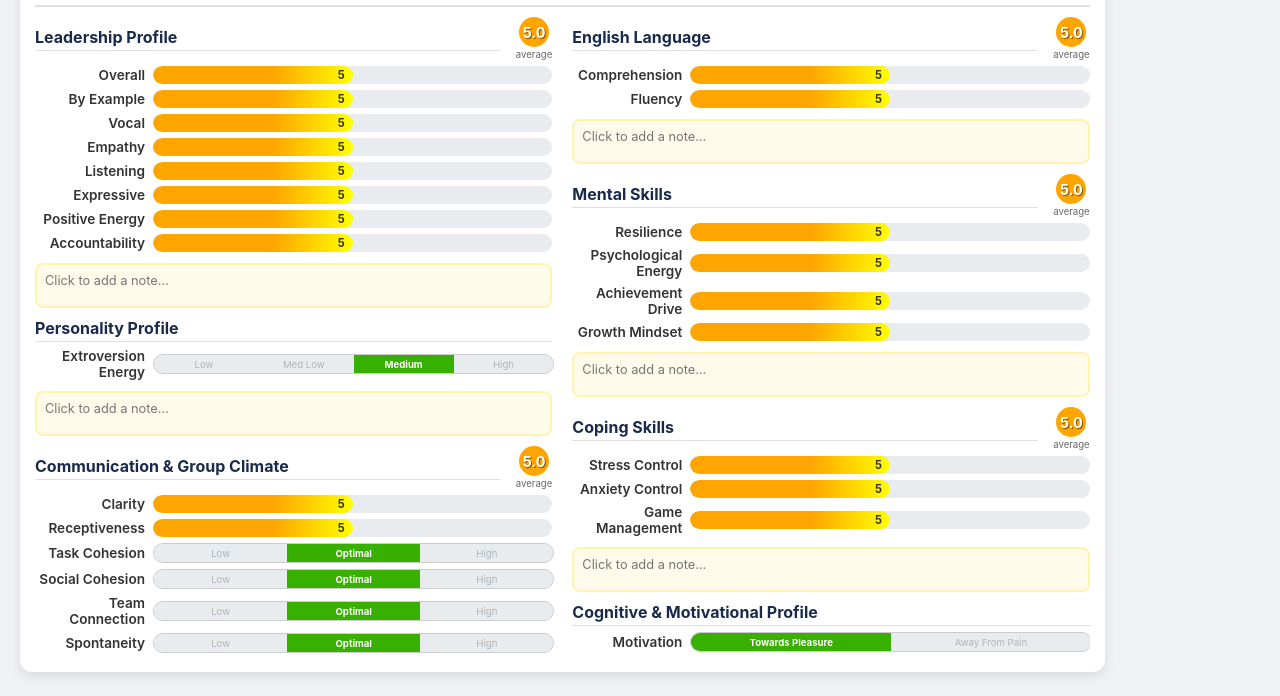
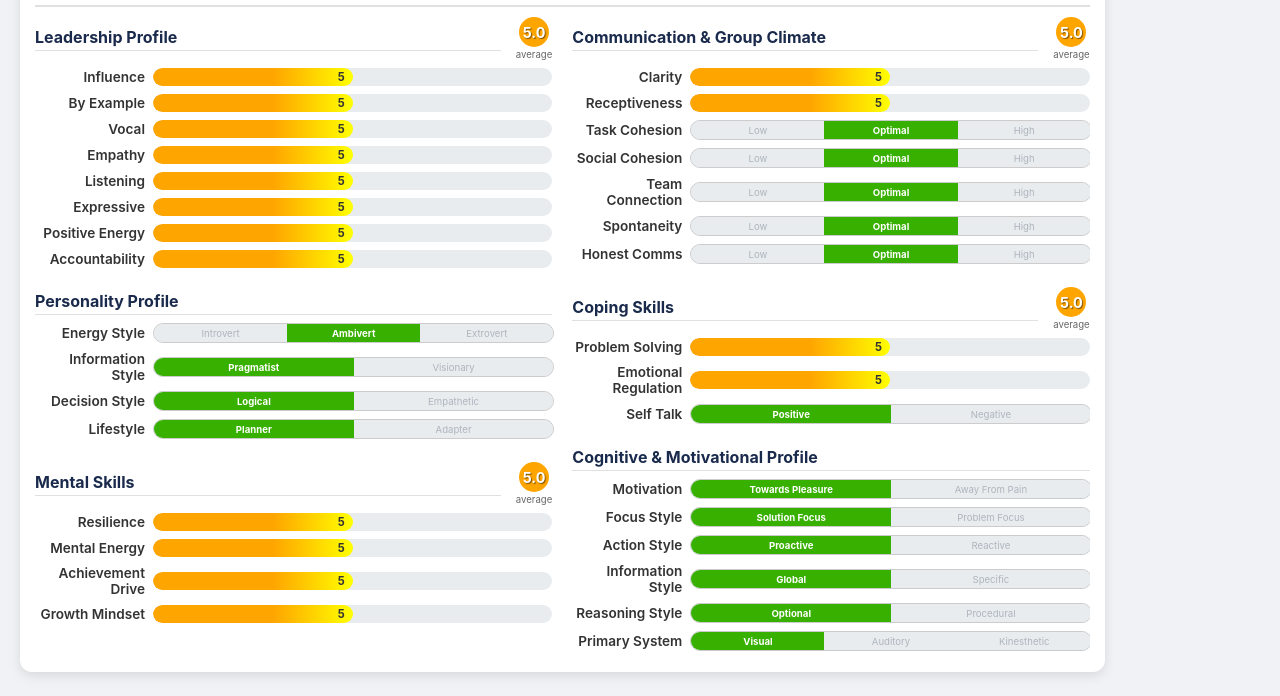
Before and after one commit to WinningTeamMindset/Players-Mental-Profile, a plain HTML site: page index.html in a window 1280 px wide. Shown: the part 104-800 px from the top of the page. Drawn offline with Linux system fonts and the light colour scheme.

Commit message:
Update index.html

```diff
--- a/index.html
+++ b/index.html
@@ -105,39 +105,18 @@
             flex: 1;
             display: flex;
             flex-direction: column;
-            gap: 10px;
-        }
-
-        .section-wrapper {
-            display: flex;
-            flex-direction: column;
-            gap: 5px;
+            gap: 15px;
         }
 
         .parameter-section {
             width: 100%;
         }
 
-        textarea.section-comment-box {
-            width: 100%;
-            box-sizing: border-box;
-            border: 2px solid #FFF3B0;
-            background-color: #FFFAEA;
-            border-radius: 8px;
-            padding: 8px;
-            font-size: 0.8em;
-            line-height: 1.3;
-            color: #555;
-            resize: none;
-            font-family: inherit;
-            height: 45px; /* Adjusted height */
-        }
-
         .section-header {
             display: flex;
             justify-content: space-between;
             align-items: center;
-            margin-bottom: 6px;
+            margin-bottom: 8px;
         }
 
         .parameter-section h3 {
@@ -177,7 +156,7 @@
             grid-template-columns: 110px 1fr;
             align-items: center;
             gap: 8px;
-            margin-bottom: 6px;
+            margin-bottom: 8px;
         }
 
         .parameter-name {
@@ -274,7 +253,6 @@
             body { background-color: #fff; padding: 0; margin: 0; }
             .player-card { box-shadow: none; border: 1px solid #ccc; margin: 0; border-radius: 0; width: 100%; height: 100%; }
             .no-print { display: none !important; }
-            textarea.section-comment-box { border-color: #FFC300; }
         }
     </style>
 </head>
@@ -292,14 +270,12 @@
             shirtNumber: "",
             photoUrl: "https://placehold.co/300x300/cccccc/ffffff?text=Upload",
             data: {
-                leadership: { "Overall": 5, "By Example": 5, "Vocal": 5, "Empathy": 5, "Listening": 5, "Expressive": 5, "Positive Energy": 5, "Accountability": 5 },
-                personality: { "Extroversion Energy": "Medium" },
+                leadership: { "Influence": 5, "By Example": 5, "Vocal": 5, "Empathy": 5, "Listening": 5, "Expressive": 5, "Positive Energy": 5, "Accountability": 5 },
+                personality: { "Energy Style": "Ambivert", "Information Style": "Pragmatist", "Decision Style": "Logical", "Lifestyle": "Planner" },
                 communication: { "Clarity": 5, "Receptiveness": 5, "Task Cohesion": "Optimal", "Social Cohesion": "Optimal", "Team Connection": "Optimal", "Spontaneity": "Optimal", "Honest Comms": "Optimal" },
-                englishLanguage: { "Comprehension": 5, "Fluency": 5 },
-                mentalSkills: { "Resilience": 5, "Psychological Energy": 5, "Achievement Drive": 5, "Growth Mindset": 5 },
-                copingSkills: { "Stress Control": 5, "Anxiety Control": 5, "Game Management": 5 },
-                cognitiveProfile: { "Motivation": "Towards Pleasure", "Focus Style": "Solution Focus", "Action Style": "Proactive", "Information Style": "Global", "Reasoning Style": "Optional", "Primary System": "Visual" },
-                comments: { leadership: "", personality: "", communication: "", englishLanguage: "", mentalSkills: "", copingSkills: "", cognitiveProfile: "" }
+                mentalSkills: { "Resilience": 5, "Mental Energy": 5, "Achievement Drive": 5, "Growth Mindset": 5 },
+                copingSkills: { "Problem Solving": 5, "Emotional Regulation": 5, "Self Talk": "Positive" },
+                cognitiveProfile: { "Motivation": "Towards Pleasure", "Focus Style": "Solution Focus", "Action Style": "Proactive", "Information Style": "Global", "Reasoning Style": "Optional", "Primary System": "Visual" }
             }
         };
 
@@ -340,23 +316,21 @@
         function createParameterHTML(player, playerIndex) {
             const sections = {
                 leadership: { title: "Leadership Profile", type: 'score' },
-                personality: { title: "Personality Profile", type: 'multi', options: { "Extroversion Energy": ["Low", "Med Low", "Medium", "High"] } },
+                personality: { title: "Personality Profile", type: 'multi', options: { "Energy Style": ["Introvert", "Ambivert", "Extrovert"], "Information Style": ["Pragmatist", "Visionary"], "Decision Style": ["Logical", "Empathetic"], "Lifestyle": ["Planner", "Adapter"] }},
                 communication: { title: "Communication & Group Climate", type: 'mixed', score_params: ["Clarity", "Receptiveness"], multi_params: { "Task Cohesion": ["Low", "Optimal", "High"], "Social Cohesion": ["Low", "Optimal", "High"], "Team Connection": ["Low", "Optimal", "High"], "Spontaneity": ["Low", "Optimal", "High"], "Honest Comms": ["Low", "Optimal", "High"] }},
-                englishLanguage: { title: "English Language", type: 'score' },
                 mentalSkills: { title: "Mental Skills", type: 'score' },
-                copingSkills: { title: "Coping Skills", type: 'score' },
+                copingSkills: { title: "Coping Skills", type: 'mixed', score_params: ["Problem Solving", "Emotional Regulation"], multi_params: { "Self Talk": ["Positive", "Negative"] }},
                 cognitiveProfile: { title: "Cognitive & Motivational Profile", type: 'multi', options: { "Motivation": ["Towards Pleasure", "Away From Pain"], "Focus Style": ["Solution Focus", "Problem Focus"], "Action Style": ["Proactive", "Reactive"], "Information Style": ["Global", "Specific"], "Reasoning Style": ["Optional", "Procedural"], "Primary System": ["Visual", "Auditory", "Kinesthetic"] }}
             };
 
-            const column1Keys = ['leadership', 'personality', 'communication'];
-            const column2Keys = ['englishLanguage', 'mentalSkills', 'copingSkills', 'cognitiveProfile'];
+            const column1Keys = ['leadership', 'personality', 'mentalSkills'];
+            const column2Keys = ['communication', 'copingSkills', 'cognitiveProfile'];
 
             let column1HTML = '';
             let column2HTML = '';
 
             Object.keys(sections).forEach(sectionKey => {
                 const section = sections[sectionKey];
-                const commentText = player.data.comments[sectionKey] || "";
 
                 let averageScoreHTML = '';
                 if (section.type === 'score' || section.type === 'mixed') {
@@ -370,7 +344,7 @@
                     }
                 }
 
-                let sectionHTML = `<div class="section-wrapper"><div class="parameter-section"><div class="section-header"><h3>${section.title}</h3>${averageScoreHTML}</div>`;
+                let sectionHTML = `<div class="parameter-section"><div class="section-header"><h3>${section.title}</h3>${averageScoreHTML}</div>`;
 
                 for (const paramKey in player.data[sectionKey]) {
                     const value = player.data[sectionKey][paramKey];
@@ -390,7 +364,7 @@
                     }
                     sectionHTML += `</div>`;
                 }
-                sectionHTML += `</div><textarea class="section-comment-box" onchange="updateComment(${playerIndex}, '${sectionKey}', this.value)" placeholder="Click to add a note...">${commentText}</textarea></div>`;
+                sectionHTML += `</div>`;
 
                 if (column1Keys.includes(sectionKey)) { column1HTML += sectionHTML; } else { column2HTML += sectionHTML; }
             });
@@ -436,10 +410,6 @@
 
         function updatePlayerData(playerIndex, key, value) {
             playerData[playerIndex][key] = value;
-        }
-
-        function updateComment(playerIndex, sectionKey, value) {
-            playerData[playerIndex].data.comments[sectionKey] = value;
         }
 
         function triggerPhotoUpload(index) {
@@ -536,7 +506,7 @@
 
             percentage = Math.max(0, Math.min(100, percentage));
             let score = Math.round(percentage / 10);
-            score = Math.max(1, Math.min(10, score));
+            score = Math.max(0, Math.min(10, score)); // Now allows 0
 
             const scoreBar = currentDragElement.querySelector('.score-bar');
             const scoreValue = currentDragElement.querySelector('.score-value');
@@ -564,15 +534,6 @@
             const playerIndex = element.dataset.playerIndex;
             const playerName = playerData[playerIndex].fullName || "Unnamed_Player";
             const filename = `${playerName}_MP.pdf`;
-
-            const textareas = element.querySelectorAll('textarea.section-comment-box');
-            textareas.forEach(textarea => {
-                const printableDiv = document.createElement('div');
-                printableDiv.className = 'section-comment-box printable-comment';
-                printableDiv.textContent = textarea.value;
-                textarea.style.display = 'none';
-                textarea.parentNode.insertBefore(printableDiv, textarea.nextSibling);
-            });
 
             const inputs = element.querySelectorAll('.player-details input');
             inputs.forEach(input => {
@@ -605,8 +566,6 @@
 
             html2pdf().set(opt).from(element).save().then(() => {
                 if (actions) actions.style.display = 'flex';
-                element.querySelectorAll('.printable-comment').forEach(div => div.remove());
-                textareas.forEach(textarea => textarea.style.display = 'block');
                 element.querySelectorAll('.player-details div').forEach(div => div.remove());
                 inputs.forEach(input => input.style.display = 'block');
             });
```
